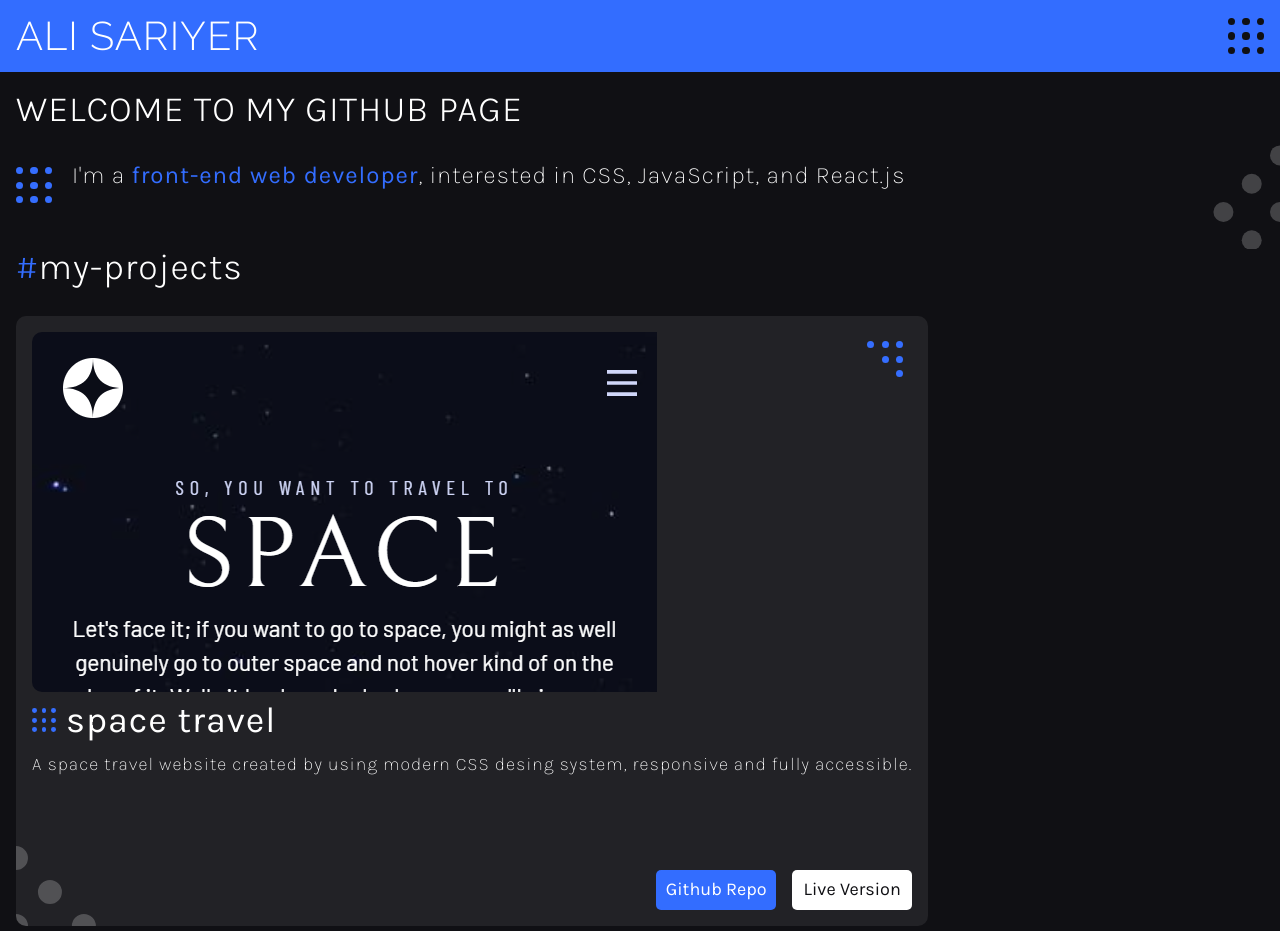
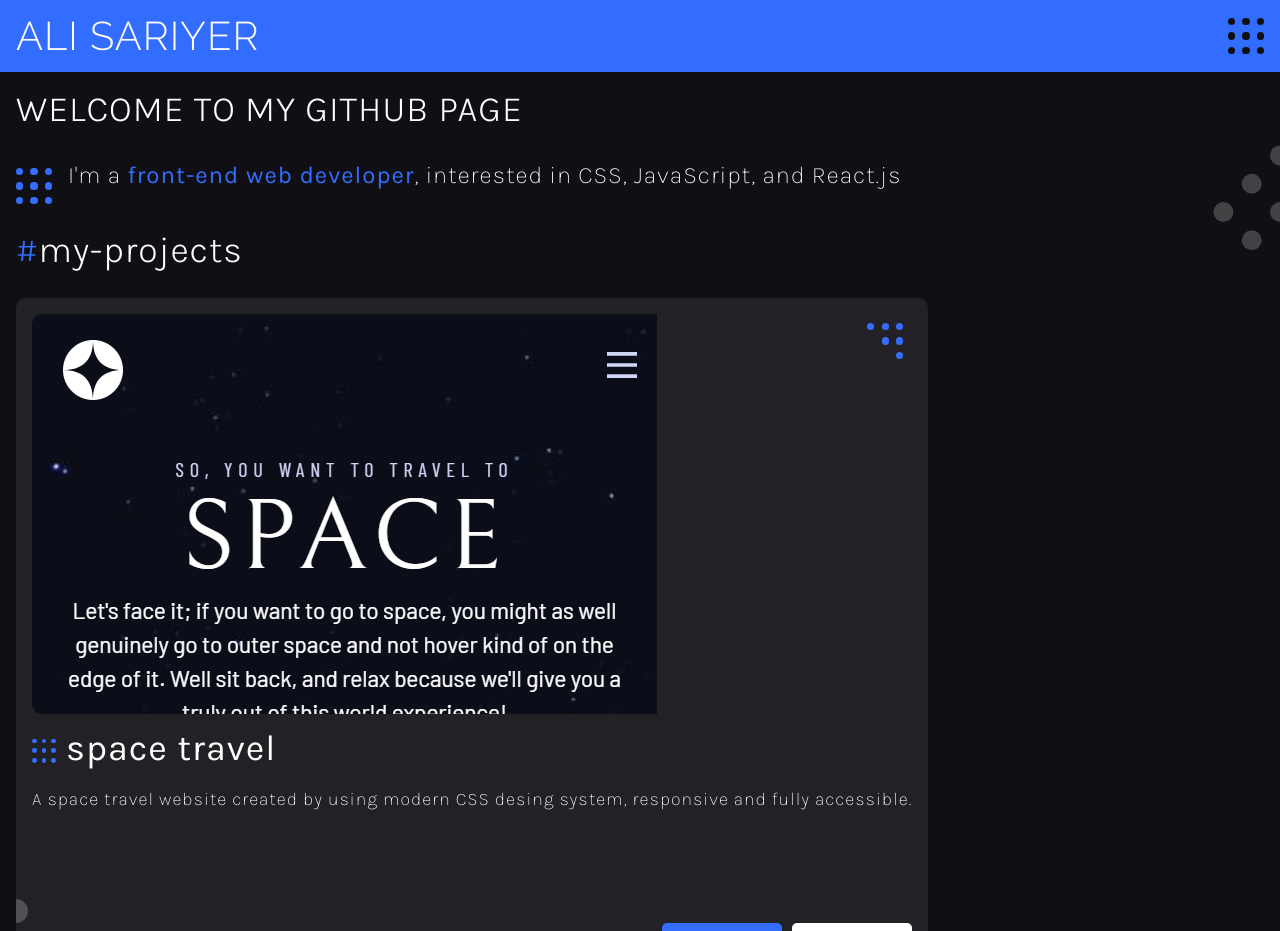
Before and after one commit to alisariyer/alisariyer, a React (Create React App) app: page / in a window 1280 px wide. Shown: the top 931 px of the page. Built offline with nearby package versions, Linux system fonts and the light colour scheme.

Commit message:
Add comments into two css files and refactor some paddings on the page

```diff
--- a/src/css/initial.css
+++ b/src/css/initial.css
@@ -15,9 +15,11 @@
     font-size: 62.5%;
 
     /* set default reference value to 1rem so 10px */
+    /* use for border-radius, inset values, font-size etc. */
     --rem: 1rem;
 
     /* general padding size */
+    /* use only margin and padding purposes */
     --padding: calc(var(--rem) * 1.6);
 }
 
--- a/src/css/main.css
+++ b/src/css/main.css
@@ -45,10 +45,13 @@
 /* hero styling */
 
 .hero {
+    /* to use a dot component as background */
     position: relative;
     padding: var(--padding);
     padding-right: calc(var(--rem) * 8);
     line-height: 1.2;
+
+    /* to hide half of dot component */
     overflow-x: hidden;
 }
 
@@ -65,13 +68,14 @@
     display: flex;
     justify-content: flex-start;
     align-items: flex-start;
-    gap: calc(var(--rem) * 2);
+    gap: var(--padding);
 }
 
 .hero-content > .dot-container {
-    padding-top: calc(var(--rem) / 1.5);
+    padding-top: calc(var(--rem) / 1.3);
 }
 
+/* here style only dot component found on hero bg */
 .hero-bg-dots {
     position: absolute;
     top: calc(var(--rem) * 9);
@@ -92,12 +96,15 @@
     flex-direction: column;
     gap: var(--padding);
     padding-inline: var(--padding);
+
+    /* before main footer section needed */
     margin-bottom: var(--padding);
 }
 
 .projects-title {
     font-size: calc(var(--rem) * 3.6);
-    margin-bottom: calc(var(--rem) * 1.5);
+    line-height: 0;
+    margin-bottom: calc(var(--padding) * 2);
 }
 
 .card {
@@ -106,9 +113,11 @@
     border-radius: calc(var(--rem));
     padding: var(--padding);
     overflow: hidden;
+    /* use z-index: 0 for parent element, -1 for dot component */
     z-index: 0;
 }
 
+/* dot component as background pattern on left bottom corner */
 .card > .dot-container {
     --rem: 3rem;
     position: absolute;
@@ -120,11 +129,12 @@
 
 .card-img--container {
     width: 100%;
-    height: calc(var(--rem) * 36);
+    height: calc(var(--rem) * 40);
+    /* to use a triangle dot component as absolute */
     position: relative;
     overflow: hidden;
     border-radius: var(--rem);
-    margin-bottom: var(--rem);
+    margin-bottom: var(--padding);
 }
 
 .dots-triangle {
@@ -133,6 +143,7 @@
     right: calc(var(--rem));
 }
 
+/* make 4th, 7th, and 8th dots invisible in dot component */
 .dots-triangle .dot:nth-child(4) {
     background-color: transparent !important;
 }
@@ -149,10 +160,6 @@
     margin-bottom: var(--padding);
 }
 
-.card-title--container .dot-container {
-    --rem: .6rem;
-}
-
 .card-title--container {
     display: flex;
     justify-content: flex-start;
@@ -161,21 +168,26 @@
     margin-bottom: var(--padding);
 }
 
+.card-title--container .dot-container {
+    --rem: .6rem;
+}
+
 .card-title {
     font-size: calc(var(--rem) * 3.6);
+    padding-bottom: calc(var(--rem) * .5);
 }
 
 .card-detail {
     font-size: calc(var(--rem) * 1.8);
-    line-height: 1.2;
-    height: calc(var(--rem) * 10);
+    line-height: 1.4;
+    height: calc(var(--rem) * 12);
 }
 
 .card-btn--container {
     display: flex;
     justify-content: flex-end;
     align-items: center;
-    gap: var(--padding);
+    gap: var(--rem);
 }
 
 .btn {
```
